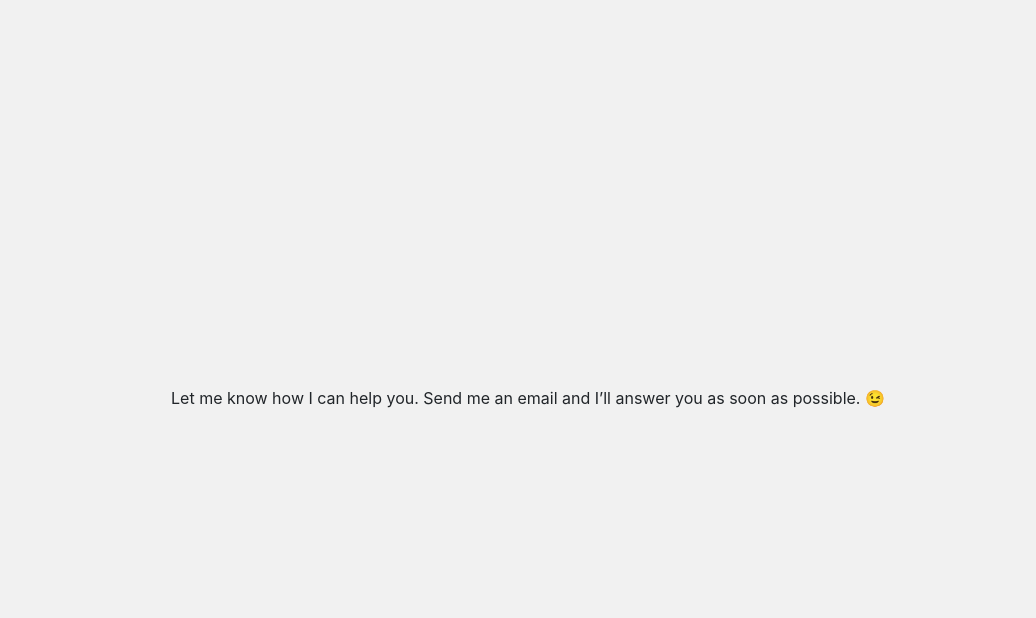
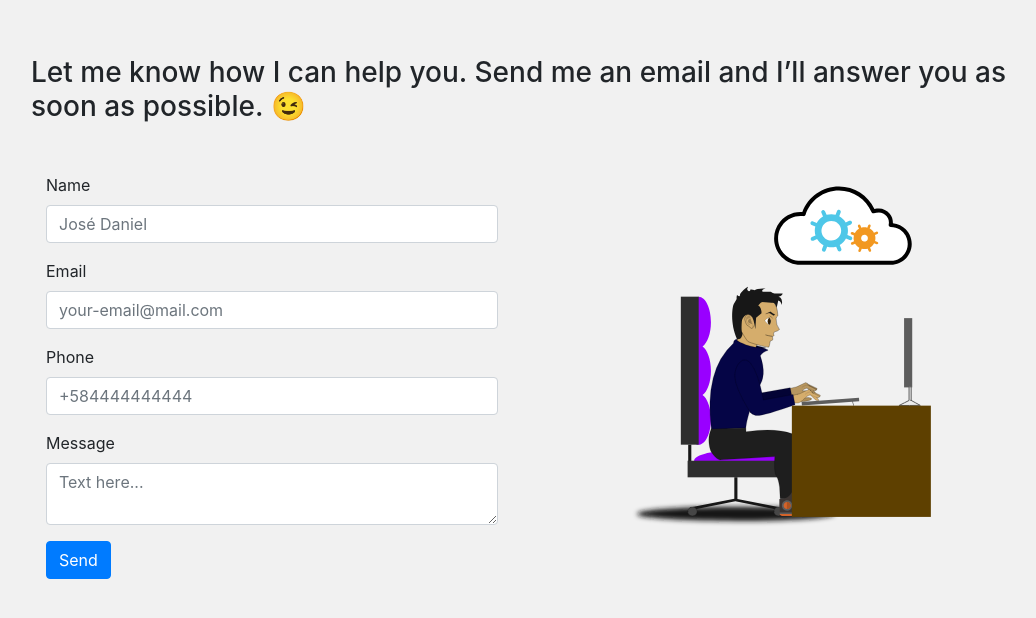
Before and after one commit to josedan10/josedan.js, a Vue app: page /#/Contact in a window 1280 px wide. Shown: the part 794-1412 px from the top of the page, without its empty margins (112-1148 px from the left). Built offline with nearby package versions, Linux system fonts and the light colour scheme.

Commit message:
Adding form and asset coding to form contact

```diff
--- a/src/components/pages/Contact.vue
+++ b/src/components/pages/Contact.vue
@@ -5,12 +5,44 @@
     </div>
 
     <main id="app">
-        <section class="about d-flex">
-            <div class="wrapper">
-                <div class="content">
-                    <p>Let me know how I can help you. Send me an email and I’ll answer you as soon as possible. <span style="color: #ffe500;">😉</span></p>
-                </div>
-            </div>
+        <section class="contact container">
+          <div class="row">
+            <h3 class="col-12">Let me know how I can help you. Send me an email and I’ll answer you as soon as possible. <span style="color: #ffe500;">😉</span></h3>
+          </div>
+
+          <div class="row d-flex content-form">
+              <div class="d-flex col col-12 col-md-6 form-container">
+                <form class="col col-12" action="" method="post">
+                  <div class="form-group">
+                    <label for="name">Name</label>
+                    <input class="form-control" type="text" id="name" name="name" placeholder="José Daniel" required />
+                  </div>
+
+                  <div class="form-group">
+                    <label for="email">Email</label>
+                    <input class="form-control" type="email" id="email" name="email" placeholder="your-email@mail.com" required />
+                  </div>
+
+                  <div class="form-group">
+                    <label for="phone">Phone</label>
+                    <input class="form-control" type="tel" id="phone" name="phone" placeholder="+584444444444" required />
+                  </div>
+
+                  <div class="form-group">
+                    <label for="msg">Message</label>
+                    <textarea class="form-control" name="msg" id="msg" placeholder="Text here..." required></textarea>
+                  </div>
+
+                  <div class="form-group">
+                    <input class="btn btn-primary" type="submit" value="Send" />
+                  </div>
+                </form>
+              </div>
+
+              <figure class="asset-container col col-12 col-md-6">
+                <CodingAsset />
+              </figure>
+          </div>
         </section>
     </main>
 
@@ -19,12 +51,13 @@
 
 <script>
   import Nav from '../Nav';
-  // import Form from '../Form';
+  import CodingAsset from '../../assets/coding.svg';
 
   export default {
     name: 'Contact',
     components: {
-      Nav
+      Nav,
+      CodingAsset
     }
   };
 
--- /dev/null
+++ b/src/sass/_contact.scss
@@ -0,0 +1,26 @@
+.contact {
+
+  .content-form {
+    flex-wrap: wrap;
+    align-items: center;
+  }
+
+  .form-container {
+    align-items: center;
+    justify-content: center;
+  }
+
+  form {
+
+    textarea {
+      resize: none;
+    }
+    .form-control {
+      width: 100%;
+    }
+  }
+
+  svg {
+    width: 100%;
+  }
+}
```
Also changed, not shown: src/assets/coding.svg (added).
